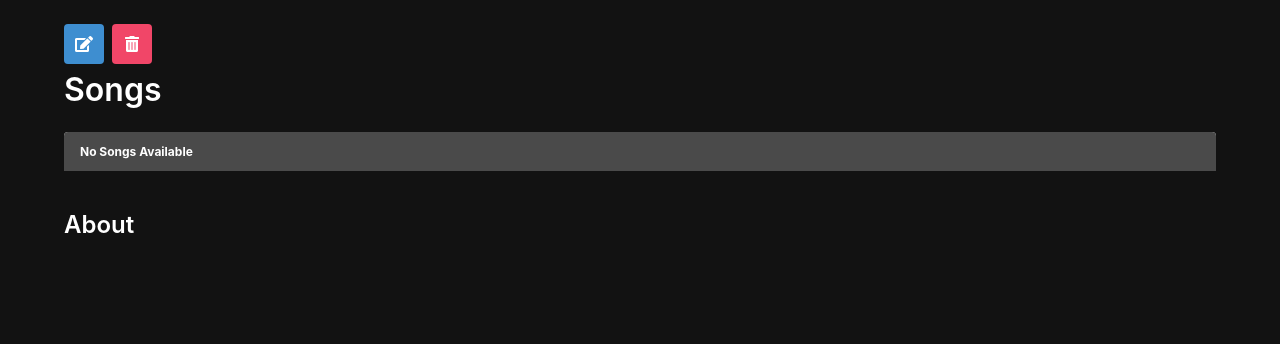
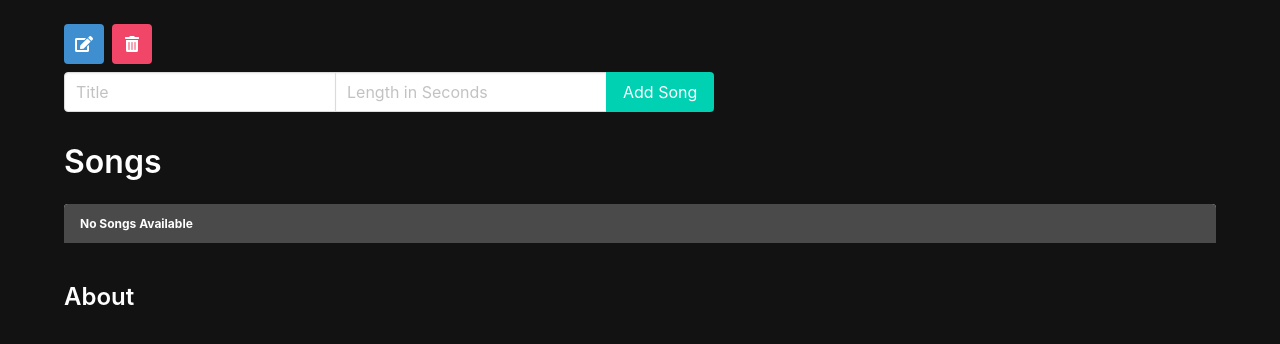
Before and after one commit to EmilyJarecki/Spotify_Django, a Django app: template main_app/templates/artist_detail.html in a window 1280 px wide. Shown: the part 52-396 px from the top of the page. Run offline with Django 4.2, Linux system fonts and the light colour scheme; the template is opened without the code that fills it, so the values that code supplies are empty.

Commit message:
one-to-many. songs can be associated to singer

```diff
--- a/main_app/templates/artist_detail.html
+++ b/main_app/templates/artist_detail.html
@@ -27,6 +27,40 @@
     </a>
     <!-- inside container -->
     <div class="detail__songs mb-5">
+        <!-- inside detail songs element below the header -->
+
+<!-- Here you can see the action we provided
+    is to the song_create route with the artist pk -->
+    <form class="mb-5" action="{% url 'song_create' artist.pk %}" method="post">
+        {% csrf_token %}
+        <div class="field has-addons">
+            <div class="control">
+                <input
+                    class="input"
+                    type="text"
+                    name="title"
+                    placeholder="Title"
+                    required
+                />
+            </div>
+            <div class="control">
+                <input
+                    class="input"
+                    type="number"
+                    name="length"
+                    placeholder="Length in Seconds"
+                    min="1"
+                    required
+                />
+            </div>
+            <div class="control">
+                <input class="button is-primary" type="submit" value="Add Song" />
+            </div>
+        </div>
+    </form>
+
+    <!-- before the for loop for songs -->
+
       <h3 class="title is-3">Songs</h3>
 
       {%for song in artist.songs.all%}
--- a/main_app/urls.py
+++ b/main_app/urls.py
@@ -16,5 +16,6 @@ urlpatterns = [
     # Update urlpattern
     path('artists/<int:pk>/update', views.ArtistUpdate.as_view(), name="artist_update"),
     # Delete urlpattern
-    path('artists/<int:pk>/delete', views.ArtistDelete.as_view(), name="artist_delete")
+    path('artists/<int:pk>/delete', views.ArtistDelete.as_view(), name="artist_delete"),
+    path('artists/<int:pk>/songs/new/', views.SongCreate.as_view(), name="song_create")
 ]
```
Also changed, not shown: main_app/views.py (+12 -2 lines), main_app/models.py (line endings or trailing spaces).
